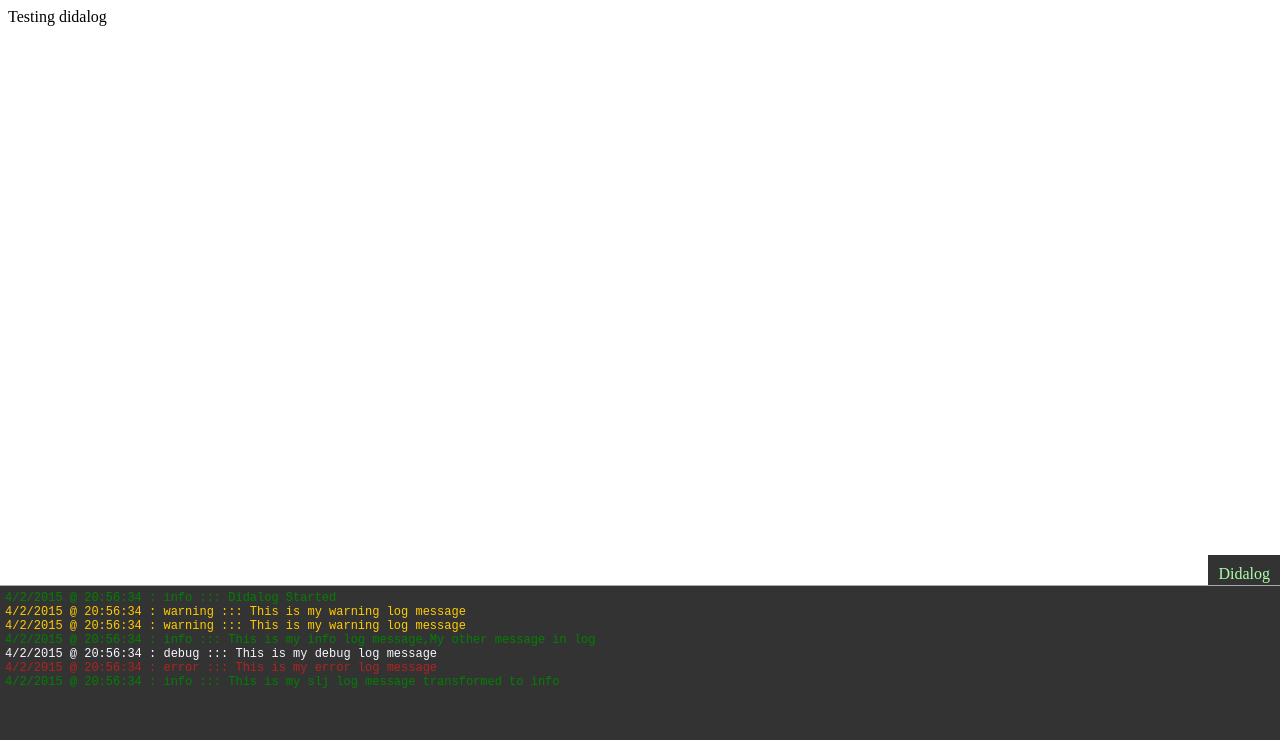
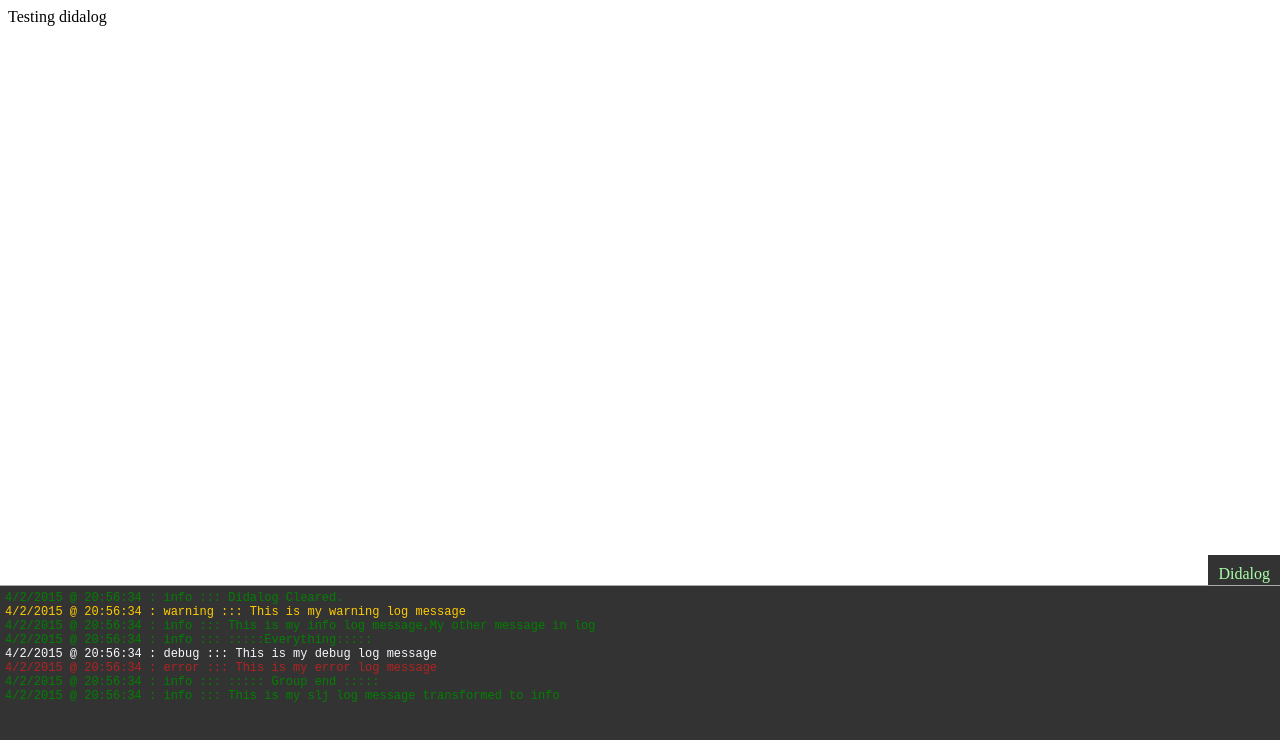
Before and after one commit to tschelik/DIDALOG, a plain HTML site: page index.html in a window 1280 px wide. Drawn offline with Linux system fonts and the light colour scheme.

Commit message:
Added log clear for external log and groups to external

```diff
--- a/didalog.js
+++ b/didalog.js
@@ -127,6 +127,14 @@ DIDALOG = {
      This method will clear console output
      */
     clear: function () {
+
+	if(this.didalogConsole){
+		var didalogContainerLog = document.getElementById("didalog_onelog");
+		didalogContainerLog.innerHTML = "";
+		var msg = "Didalog Cleared.";
+		var didalogContainer = document.getElementById("didalogContainer");
+             	didalogContainer.appendChild(this.appendToDidalogContainer(msg, "info"));
+	}
         return this.checkConsoleSupport() == true ? console.clear()
             : alert("Console not supported");
     },
@@ -136,7 +144,10 @@ DIDALOG = {
      */
     groupLogStart: function (groupName) {
         msg = groupName || this.defaultGroup;
-
+	if(this.didalogConsole){
+		var didalogContainer = document.getElementById("didalogContainer");
+             	didalogContainer.appendChild(this.appendToDidalogContainer(":::::" + groupName + ":::::", "info"));
+	}
         return this.checkConsoleSupport() == true ? console.group("Logging '%s'", msg)
             : alert("Console not supported");
     },
@@ -145,7 +156,10 @@ DIDALOG = {
      This method will end console group
      */
     groupLogEnd: function () {
-
+	if(this.didalogConsole){
+		var didalogContainer = document.getElementById("didalogContainer");
+             	didalogContainer.appendChild(this.appendToDidalogContainer("::::: Group end :::::", "info"));
+	}
 
         return this.checkConsoleSupport() == true ? console.groupEnd()
             : alert("Console not supported");
```
Also changed, not shown: index.html (+1 -0 lines).
